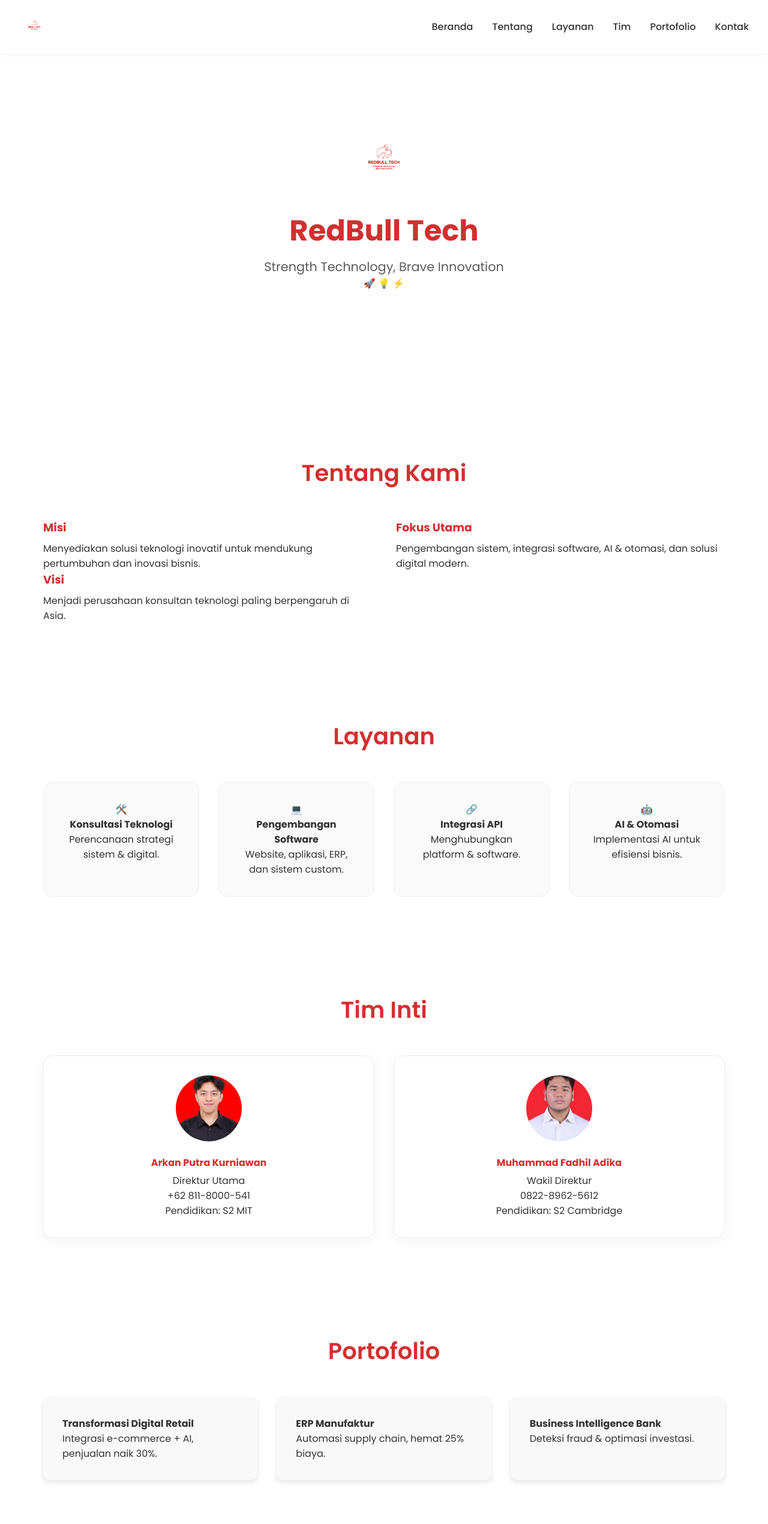
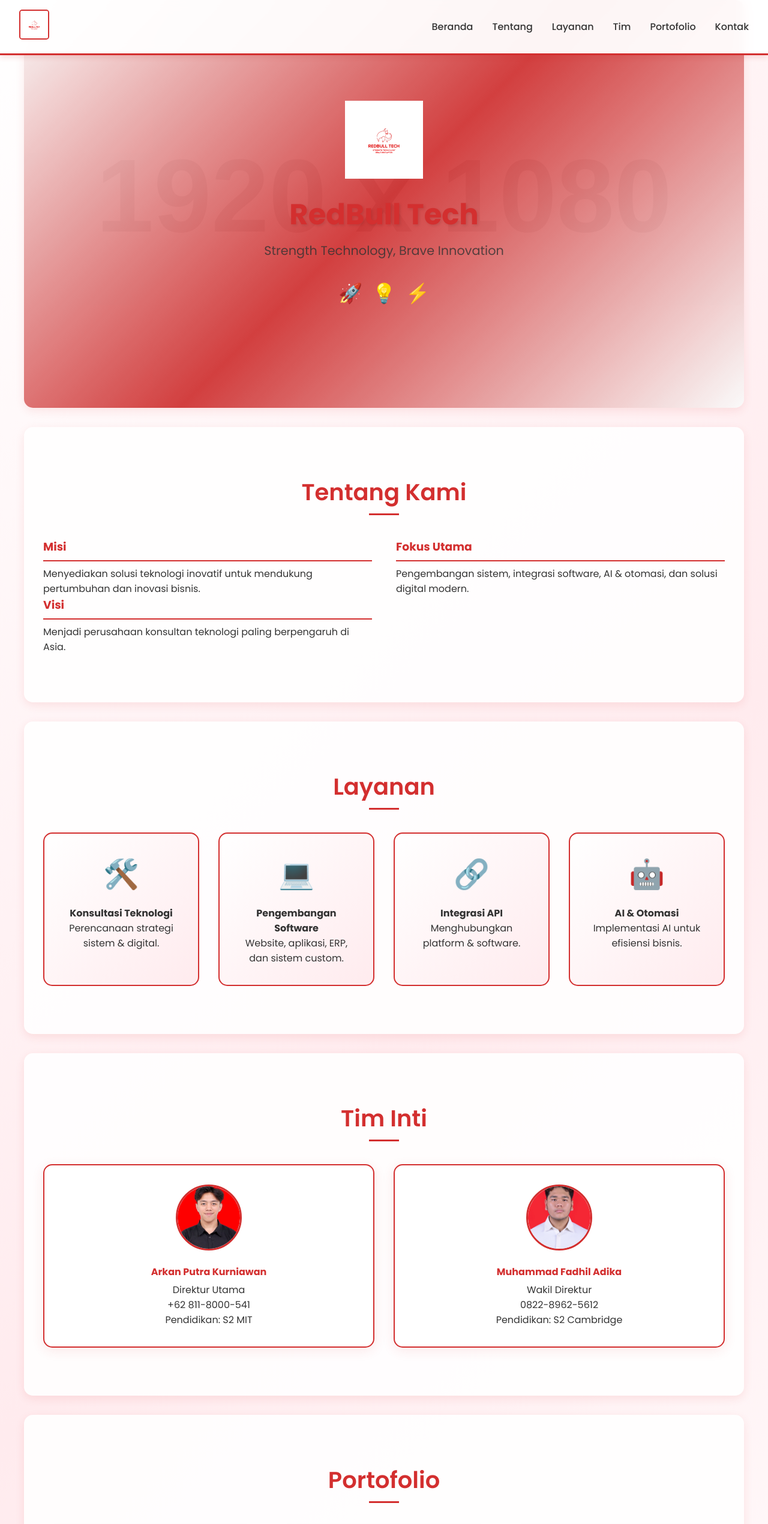
Before and after one commit to arkanptr/redbulltech, a plain HTML site: page index.html in a window 1280 px wide. Shown: the top 2541 px of the page at 60% size. Drawn offline with Linux system fonts and the light colour scheme; placeholder pictures from the web are drawn by us.

Commit message:
Update style.css

```diff
--- a/style.css
+++ b/style.css
@@ -1,29 +1,38 @@
 * { margin: 0; padding: 0; box-sizing: border-box; }
 body {
     font-family: 'Poppins', sans-serif;
-    background: #fff;
+    background: linear-gradient(135deg, #fff 0%, #ffebee 50%, #fff 100%); /* Gradien putih-merah-putih */
     color: #333;
+    animation: backgroundShift 10s infinite alternate; /* Animasi background */
 }
 a { text-decoration: none; color: inherit; }
 ul { list-style: none; }
+
+@keyframes backgroundShift {
+    0% { background-position: 0% 50%; }
+    100% { background-position: 100% 50%; }
+}
 
 /* HEADER */
 header {
     position: fixed;
     top: 0;
     width: 100%;
-    background: #ffffffcc;
+    background: rgba(255, 255, 255, 0.95);
     backdrop-filter: blur(10px);
     display: flex;
     justify-content: space-between;
     align-items: center;
     padding: 1rem 2rem;
     z-index: 1000;
-    box-shadow: 0 2px 10px rgba(0,0,0,0.05);
+    box-shadow: 0 2px 10px rgba(211, 47, 47, 0.2); /* Shadow merah */
+    border-bottom: 3px solid #d32f2f; /* Border merah */
 }
 
 .logo img {
     height: 50px;
+    border: 2px solid #d32f2f; /* Border merah di logo */
+    border-radius: 5px;
 }
 
 nav ul {
@@ -31,16 +40,36 @@ nav ul {
     gap: 2rem;
 }
 
-nav a { font-weight: 500; position: relative; }
+nav a {
+    font-weight: 500;
+    position: relative;
+    transition: color 0.3s;
+}
 
 nav a:hover {
     color: #d32f2f;
+}
+
+nav a::after {
+    content: '';
+    position: absolute;
+    bottom: -5px;
+    left: 0;
+    width: 0;
+    height: 2px;
+    background: #d32f2f;
+    transition: width 0.3s;
+}
+
+nav a:hover::after {
+    width: 100%;
 }
 
 .menu-toggle {
     display: none;
     font-size: 1.7rem;
     cursor: pointer;
+    color: #d32f2f;
 }
 
 /* HERO CLEAN (PUTIH) */
@@ -52,24 +81,60 @@ nav a:hover {
     align-items: center;
     text-align: center;
     padding-top: 5rem;
-    background: #ffffff;
+    background: linear-gradient(135deg, #fff 0%, #d32f2f 50%, #fff 100%); /* Gradien merah-putih */
+    position: relative;
+    overflow: hidden;
+}
+
+.hero::before {
+    content: '';
+    position: absolute;
+    top: 0;
+    left: 0;
+    width: 100%;
+    height: 100%;
+    background: url('https://via.placeholder.com/1920x1080/ffffff/000000?text=Tech+Pattern') no-repeat center/cover;
+    opacity: 0.1;
+    z-index: -1;
 }
 
 .hero img {
     height: 130px;
     margin-bottom: 1.5rem;
+    animation: bounce 2s infinite;
+}
+
+@keyframes bounce {
+    0%, 20%, 50%, 80%, 100% { transform: translateY(0); }
+    40% { transform: translateY(-10px); }
+    60% { transform: translateY(-5px); }
 }
 
 .hero h1 {
     font-size: 3rem;
     font-weight: 700;
     color: #d32f2f;
+    text-shadow: 2px 2px 4px rgba(0,0,0,0.1);
 }
 
 .hero p {
     margin-top: 0.5rem;
     font-size: 1.3rem;
     opacity: 0.8;
+    color: #333;
+}
+
+.hero-icons {
+    margin-top: 2rem;
+    font-size: 2rem;
+    display: flex;
+    gap: 1rem;
+    animation: fadeInUp 3s ease-in;
+}
+
+@keyframes fadeInUp {
+    from { opacity: 0; transform: translateY(20px); }
+    to { opacity: 1; transform: translateY(0); }
 }
 
 /* SECTIONS */
@@ -77,7 +142,16 @@ section {
     padding: 5rem 2rem;
     max-width: 1200px;
     margin: 0 auto;
+    opacity: 0;
+    transform: translateY(20px);
+    transition: opacity 1s, transform 1s;
+    background: rgba(255, 255, 255, 0.9); /* Background putih transparan */
+    border-radius: 15px;
+    margin-bottom: 2rem;
+    box-shadow: 0 5px 15px rgba(211, 47, 47, 0.1); /* Shadow merah */
 }
+
+section.visible { opacity: 1; transform: translateY(0); }
 
 .section-title {
     font-size: 2.4rem;
@@ -85,6 +159,18 @@ section {
     text-align: center;
     color: #d32f2f;
     margin-bottom: 3rem;
+    position: relative;
+}
+
+.section-title::after {
+    content: '';
+    position: absolute;
+    bottom: -10px;
+    left: 50%;
+    transform: translateX(-50%);
+    width: 50px;
+    height: 3px;
+    background: #d32f2f;
 }
 
 /* ABOUT */
@@ -97,6 +183,8 @@ section {
 .about-content h3 {
     color: #d32f2f;
     margin-bottom: 0.5rem;
+    border-bottom: 2px solid #d32f2f;
+    padding-bottom: 0.5rem;
 }
 
 /* SERVICES */
@@ -107,17 +195,40 @@ section {
 }
 
 .service-card {
-    background: #fafafa;
+    background: linear-gradient(135deg, #fff 0%, #ffebee 100%); /* Gradien putih-merah */
     padding: 2rem;
     border-radius: 15px;
     text-align: center;
     transition: 0.3s;
-    border: 1px solid #eee;
+    border: 2px solid #d32f2f;
+    position: relative;
+    overflow: hidden;
+}
+
+.service-card::before {
+    content: '';
+    position: absolute;
+    top: 0;
+    left: -100%;
+    width: 100%;
+    height: 100%;
+    background: linear-gradient(90deg, transparent, rgba(211, 47, 47, 0.2), transparent);
+    transition: left 0.5s;
+}
+
+.service-card:hover::before {
+    left: 100%;
 }
 
 .service-card:hover {
-    transform: translateY(-8px);
-    box-shadow: 0 10px 25px rgba(0,0,0,0.08);
+    transform: translateY(-8px) scale(1.05);
+    box-shadow: 0 10px 25px rgba(211, 47, 47, 0.3);
+}
+
+.icon {
+    font-size: 3rem;
+    margin-bottom: 1rem;
+    color: #d32f2f;
 }
 
 /* TEAM */
@@ -132,8 +243,14 @@ section {
     text-align: center;
     padding: 2rem;
     border-radius: 15px;
-    border: 1px solid #eee;
-    box-shadow: 0 5px 20px rgba(0,0,0,0.05);
+    border: 2px solid #d32f2f;
+    box-shadow: 0 5px 20px rgba(211, 47, 47, 0.1);
+    transition: 0.3s;
+}
+
+.team-member:hover {
+    transform: scale(1.05);
+    box-shadow: 0 10px 30px rgba(211, 47, 47, 0.2);
 }
 
 .team-member img {
@@ -142,6 +259,7 @@ section {
     border-radius: 50%;
     object-fit: cover;
     margin-bottom: 1rem;
+    border: 3px solid #d32f2f;
 }
 
 .team-member h4 {
@@ -157,14 +275,18 @@ section {
 }
 
 .portfolio-item {
-    background: #f9f9f9;
+    background: linear-gradient(135deg, #fff 0%, #ffebee 100%);
     padding: 2rem;
-    border-radius: 10px;
-    box-shadow: 0 4px 8px rgba(0,0,0,0.1);
-    transition: box-shadow 0.3s;
+    border-radius: 15px;
+    box-shadow: 0 4px 8px rgba(211, 47, 47, 0.1);
+    transition: 0.3s;
+    border: 1px solid #d32f2f;
 }
 
-.portfolio-item:hover { box-shadow: 0 10px 20px rgba(0,0,0,0.2); }
+.portfolio-item:hover {
+    transform: translateY(-5px);
+    box-shadow: 0 10px 20px rgba(211, 47, 47, 0.2);
+}
 
 /* CONTACT */
 .contact-content {
@@ -177,22 +299,34 @@ section {
     width: 100%;
     padding: 1rem;
     border-radius: 10px;
-    border: 1px solid #ddd;
+    border: 2px solid #d32f2f;
     margin-bottom: 1rem;
+    transition: 0.3s;
+}
+
+.contact-form input:focus, .contact-form textarea:focus {
+    border-color: #b71c1c;
+    box-shadow: 0 0 5px rgba(211, 47, 47, 0.5);
 }
 
 .contact-form button {
-    background: #d32f2f;
+    background: linear-gradient(135deg, #d32f2f 0%, #b71c1c 100%);
     color: #fff;
     border: none;
     padding: 1rem 2rem;
     border-radius: 10px;
     cursor: pointer;
     font-size: 1rem;
+    transition: 0.3s;
+}
+
+.contact-form button:hover {
+    transform: scale(1.1);
+    box-shadow: 0 5px 15px rgba(211, 47, 47, 0.4);
 }
 
 footer {
-    background: #000;
+    background: #d32f2f;
     padding: 2rem;
     text-align: center;
     color: #fff;
@@ -201,8 +335,5 @@ footer {
 
 /* RESPONSIVE */
 @media (max-width: 768px) {
-    nav ul { display: none; flex-direction: column; background: #fff; position: absolute; top: 100%; left: 0; width: 100%; padding: 1rem; }
-    nav ul.active { display: flex; }
-    .menu-toggle { display: block; }
-    .about-content, .contact-content { grid-template-columns: 1fr; }
-}
+    nav ul { display: none; flex-direction: column; background: #fff; position: absolute; top: 100%; left: 0; width: 100%; padding: 1rem; border-top: 2px solid #d32f2f; }
+    nav ul.active { display
```
